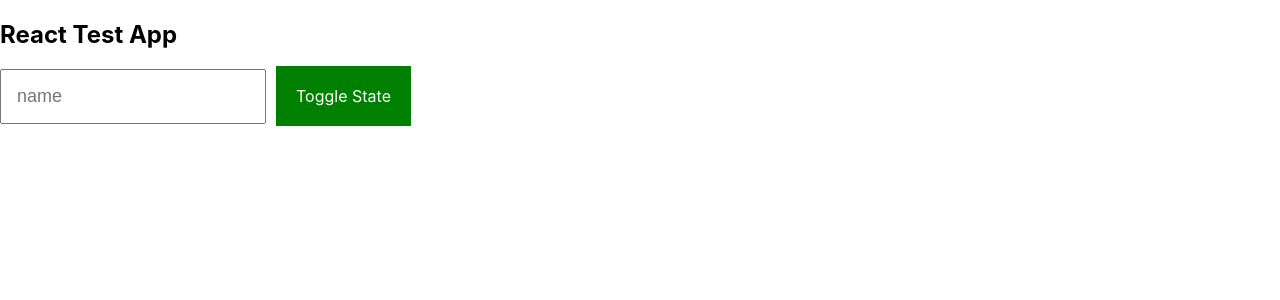
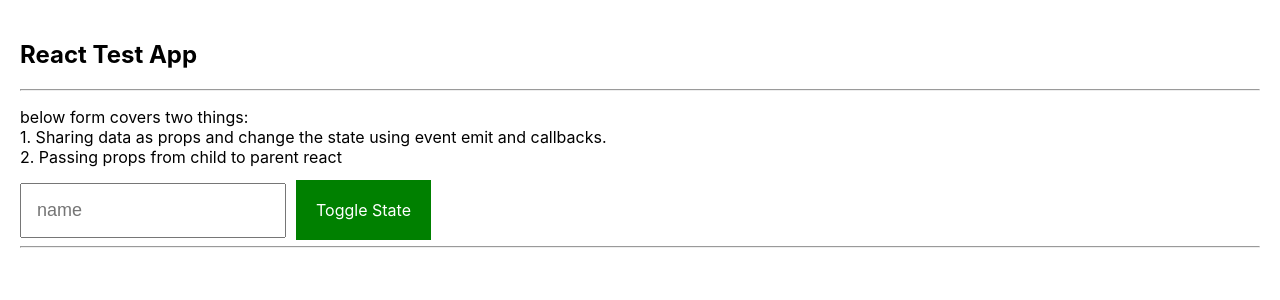
Before and after one commit to muhammadawaisshaikh/create-react-app, a React (Create React App) app: page / in a window 1280 px wide. Shown: the top 300 px of the page. Built offline with nearby package versions, Linux system fonts and the light colour scheme.

Commit message:
arrangement and description

```diff
--- a/src/components/Main.js
+++ b/src/components/Main.js
@@ -20,10 +20,16 @@ export default class Main extends Component {
 
     render() {
         return (
-            <div>
+            <div style={{padding: 20}}>
                 <h2>{this.state.name}</h2>
 
+                <hr />
+
+                <p>below form covers two things: <br />1. Sharing data as props and change the state using event emit and callbacks. <br />2. Passing props from child to parent react</p>
                 <Form toggle={this.state.toggle} toggler={this.handleToggler} />
+
+                <hr />
+
             </div>
         );
     }
```
